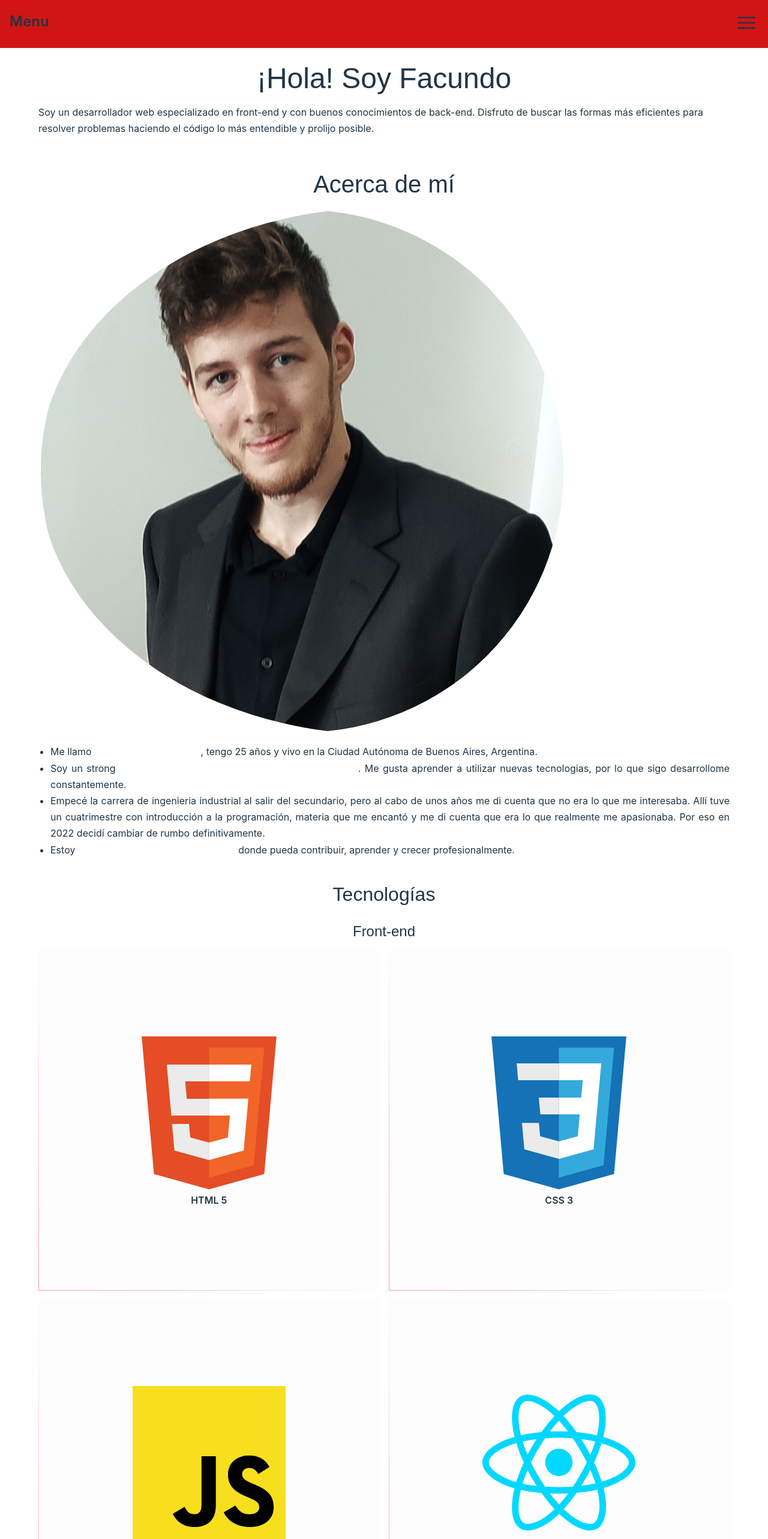
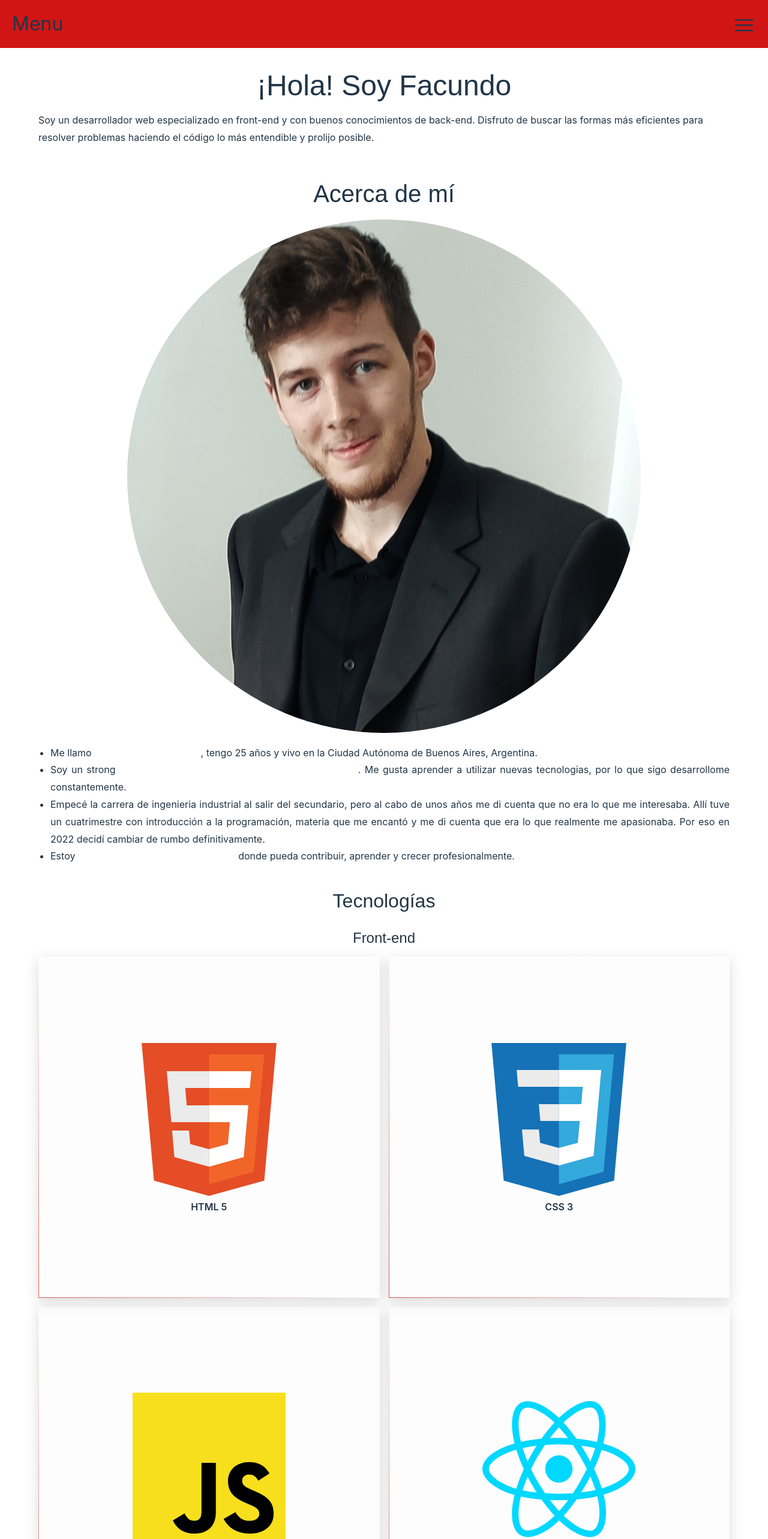
Before and after one commit to FacuCampos/Portfolio, a React (Vite) app: page / in a window 1280 px wide. Shown: the top 2566 px of the page at 60% size. Built offline with nearby package versions, Linux system fonts and the light colour scheme.

Commit message:
Se actualizaron los estilos y se emprolijaron

```diff
--- a/src/components/AcercaDe/index.jsx
+++ b/src/components/AcercaDe/index.jsx
@@ -188,9 +188,9 @@ const AcercaDe = () => {
         <div className="tecs-contenedor">
           <div className="tecs-front">
             <div className="cat-titulo">
-              <hr className="separadorTituloS" />
+              <hr className="separadorTituloL" />
               <h4>Front-end</h4>
-              <hr className="separadorTituloE" />
+              <hr className="separadorTituloR" />
             </div>
             <div className="tec-list">
               {front &&
@@ -201,9 +201,9 @@ const AcercaDe = () => {
           </div>
           <div className="tecs-back">
             <div className="cat-titulo">
-              <hr className="separadorTituloS" />
+              <hr className="separadorTituloL" />
               <h4>Back-end</h4>
-              <hr className="separadorTituloE" />
+              <hr className="separadorTituloR" />
             </div>
             <div className="tec-list">
               {back &&
@@ -212,9 +212,9 @@ const AcercaDe = () => {
           </div>
           <div className="tecs-software">
             <div className="cat-titulo">
-              <hr className="separadorTituloS" />
+              <hr className="separadorTituloL" />
               <h4>Software</h4>
-              <hr className="separadorTituloE" />
+              <hr className="separadorTituloR" />
             </div>
             <div className="tec-list">
               {software &&
--- a/src/css/style.css
+++ b/src/css/style.css
@@ -11,10 +11,6 @@ html {
   font-size: 62.5%;
 }
 
-ul {
-  list-style: none;
-}
-
 a {
   text-decoration: none;
   color: inherit;
@@ -24,23 +20,21 @@ a {
   font-family: Inter, system-ui, Avenir, Helvetica, Arial, sans-serif;
   font-weight: 400;
   font-size: 1rem;
-  line-height: 1.7rem;
-  color: rgba(255, 255, 255, 0.75);
+  line-height: 1.8rem;
+  color: rgba(255, 255, 255, 0.7490196078);
   background-color: #242424;
   text-rendering: optimizeLegibility;
   -webkit-font-smoothing: antialiased;
   -moz-osx-font-smoothing: grayscale;
 }
 
-strong {
-  color: #ffffff;
-}
-
 .mainClass {
   display: flex;
   flex-direction: column;
+  justify-content: auto;
+  align-items: auto;
   gap: 40px;
-  padding: 8px 5%;
+  padding: 20px 5%;
   transition: filter 0.5s;
 }
 
@@ -80,6 +74,10 @@ h4 {
   text-align: center;
 }
 
+strong {
+  color: #ffffff;
+}
+
 ul {
   list-style: disc;
   margin: 0 0 0 20px;
@@ -91,18 +89,17 @@ li {
 }
 
 .separador {
-  margin: 0;
+  border: auto;
   border-image-source: linear-gradient(90deg, rgba(255, 255, 255, 0), rgba(255, 255, 255, 0.5058823529) 50%, rgba(255, 255, 255, 0) 100%);
   border-image-slice: 1;
 }
 
 .separador2 {
   width: 100%;
-  margin: 0;
   border: 1px solid rgba(255, 255, 255, 0.1254901961);
   border-image-source: linear-gradient(90deg, rgba(255, 255, 255, 0), rgba(255, 255, 255, 0.1882352941) 25%, rgba(255, 255, 255, 0.1882352941) 75%, rgba(255, 255, 255, 0) 100%);
+  border-image-slice: 1;
   border-top: 0;
-  border-image-slice: 1;
 }
 
 @media (prefers-color-scheme: light) {
@@ -123,29 +120,32 @@ li {
 }
 
 .navegador {
-  width: 100%;
-  height: 80px;
   position: sticky;
   top: 0;
+  width: 100%;
+  height: max-content;
   background-color: #d11515;
-  z-index: 9999;
+  z-index: 999;
 }
 .navegador .nav-top {
   display: flex;
   flex-direction: row;
+  justify-content: space-between;
   align-items: center;
-  justify-content: space-between;
-  padding: 1rem;
+  gap: 0;
+  padding: 20px;
 }
 .navegador .nav-top .nav-top-texto {
-  font-size: 1.5rem;
-  font-weight: 600;
+  font-family: Inter, system-ui, Avenir, Helvetica, Arial, sans-serif;
+  font-weight: 400;
+  font-size: 2rem;
+  line-height: 2rem;
 }
 .navegador .nav-top .nav-top-div {
+  height: 40px;
+  width: 40px;
   display: grid;
   grid-template-areas: "icon";
-  height: 40px;
-  width: 40px;
   transition: transform 0.3s ease-in-out;
 }
 .navegador .nav-top .nav-top-div .iconoCruz {
@@ -164,11 +164,11 @@ li {
   top: 0.1rem;
 }
 .navegador .nav-dropdown {
-  background-color: rgba(128, 128, 128, 0.8);
   position: absolute;
   top: 80px;
+  background-color: rgba(128, 128, 128, 0.7);
+  width: 100%;
   height: calc(100vh - 80px);
-  width: 100%;
   overflow: auto;
   clip-path: var(--clip, inset(0 0 100% 0));
   transition: clip-path 0.5s;
@@ -179,14 +179,18 @@ li {
 }
 .navegador .nav-dropdown .nav-link .nav-link-div {
   display: flex;
+  flex-direction: row;
+  justify-content: center;
+  align-items: center;
+  gap: 10px;
   width: 100%;
-  align-items: center;
-  justify-content: center;
-  gap: 7px;
-  padding: 1.2rem;
+  padding: 25px;
 }
 .navegador .nav-dropdown .nav-link .nav-link-div .nav-link-icon {
-  width: 1.5rem;
+  width: 1.4rem;
+}
+.navegador .nav-dropdown .nav-link .nav-link-div .nav-link-text {
+  font-size: 1.2rem;
 }
 
 .tecnologias {
@@ -202,19 +206,23 @@ li {
 }
 .tecnologias .tec-list .tec-card {
   position: relative;
-  background-color: rgba(217, 217, 217, 0.05);
-  border: 1px solid transparent;
-  border-image-source: linear-gradient(45deg, rgba(236, 54, 81, 0.5058823529), rgba(255, 255, 255, 0) 50%, rgba(255, 255, 255, 0.5058823529) 100%);
-  border-image-slice: 1;
-  width: 100%;
-  aspect-ratio: 1/1;
   display: flex;
   flex-direction: column;
   justify-content: space-evenly;
+  align-items: auto;
+  gap: 0;
+  width: 100%;
+  aspect-ratio: 1/1;
+  background-color: rgba(217, 217, 217, 0.0509803922);
+  border: 1px solid transparent;
+  border-image-source: linear-gradient(45deg, rgba(209, 21, 21, 0.7), rgba(255, 255, 255, 0) 50%, rgba(255, 255, 255, 0.5058823529) 100%);
+  border-image-slice: 1;
+  box-shadow: 0 6px 20px 0 rgba(77, 77, 77, 0.2);
 }
 .tecnologias .tec-list .tec-card div {
   display: flex;
   flex-direction: column;
+  justify-content: auto;
   align-items: center;
   gap: 10px;
 }
@@ -225,7 +233,6 @@ li {
   object-fit: cover;
 }
 .tecnologias .tec-list .tec-card p {
-  margin: 0;
   font-family: Inter, system-ui, Avenir, Helvetica, Arial, sans-serif;
   font-weight: 600;
   font-size: 1rem;
@@ -233,11 +240,11 @@ li {
 }
 
 .retrato {
-  margin: 0 0 15px 0;
+  width: 75%;
+  height: fit-content;
+  margin: 0 auto 15px auto;
   padding: 4px;
   border-radius: 100%;
-  width: 100%;
-  height: fit-content;
   background-image: linear-gradient(60deg, rgba(255, 255, 255, 0), rgba(255, 255, 255, 0.1254901961) 50%, rgba(255, 255, 255, 0.5058823529) 100%);
   overflow: hidden;
 }
@@ -248,6 +255,8 @@ li {
 .tecs-contenedor {
   display: flex;
   flex-direction: column;
+  justify-content: auto;
+  align-items: auto;
   gap: 20px;
 }
 
@@ -261,41 +270,48 @@ li {
 .cat-titulo h4 {
   width: max-content;
 }
-.cat-titulo .separadorTituloS {
-  width: 10%;
+.cat-titulo .separadorTituloL {
+  border: auto;
   border-image-source: linear-gradient(90deg, rgba(255, 255, 255, 0), rgba(255, 255, 255, 0.5058823529) 100%);
   border-image-slice: 1;
+  width: 10%;
 }
-.cat-titulo .separadorTituloE {
-  width: 10%;
+.cat-titulo .separadorTituloR {
+  border: auto;
   border-image-source: linear-gradient(90deg, rgba(255, 255, 255, 0.5058823529), rgba(255, 255, 255, 0) 100%);
   border-image-slice: 1;
+  width: 10%;
 }
 
 .cert-contenedor {
   display: flex;
   flex-direction: column;
+  justify-content: auto;
+  align-items: auto;
   gap: 20px;
   margin-top: 20px;
 }
 .cert-contenedor .certificado {
   position: relative;
-  padding: 10px;
-  background-color: rgba(217, 217, 217, 0.05);
   border: 1px solid transparent;
   border-image-source: linear-gradient(90deg, rgba(255, 255, 255, 0.5058823529), rgba(255, 255, 255, 0) 50%, rgba(255, 255, 255, 0.5058823529) 100%);
   border-image-slice: 1;
+  background-color: rgba(217, 217, 217, 0.0509803922);
   width: 100%;
+  padding: 10px;
   text-align: center;
 }
 .cert-contenedor .certificado .certificado-contenido {
   display: flex;
   flex-direction: column;
+  justify-content: auto;
+  align-items: auto;
   gap: 15px;
 }
 .cert-contenedor .certificado .certificado-contenido .cert-nombre {
   display: flex;
   flex-direction: column;
+  justify-content: auto;
   align-items: center;
   gap: 5px;
 }
```
